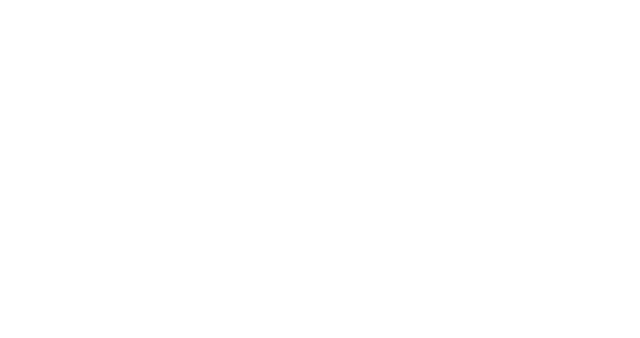
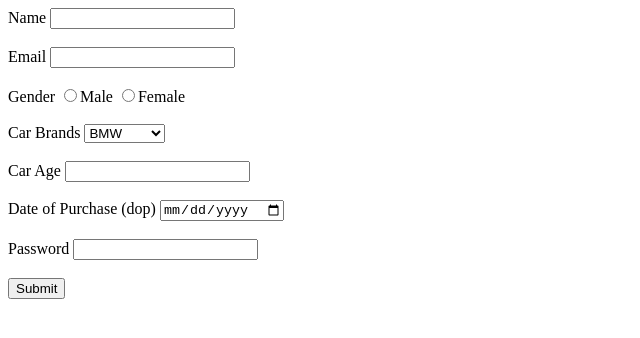
Before and after one commit to acciojob/car-insurance-form-BandiKantiChaitanya, a website: page main.html in a window 1280 px wide. Shown: the whole page, without its empty margins (0-640 px from the left). Drawn offline with Linux system fonts and the light colour scheme.

Commit message:
created a submission

```diff
--- a/main.html
+++ b/main.html
@@ -7,7 +7,45 @@
 </head>
 
 <body>
+	<form method="post" >
 	<!-- the entire body must be written by student -->
+	<label for="name" >Name</label>
+	<input id="name" type="text" required >
+	<br><br>
+
+	<label for="email" >Email</label>
+	<input id="email" type="email" required >
+	<br><br>
+
+	<label for="gender" >Gender</label>
+	<input id="gender" type="radio" name="gender" required >Male
+	<input id="gender" type="radio" name="gender" required >Female
+	<br><br>
+
+	<label for="cars" >Car Brands</label>
+	<select id="cars" >
+		<option>BMW</option>
+		<option>Audi</option>
+		<option>Mercedez</option>
+	</select>
+
+	<br><br>
+
+	<label for="carage" >Car Age</label>
+	<input id="carage" type="number" required >
+	<br><br>
+
+	<label for="dop" >Date of Purchase (dop)</label>
+	<input id="dop" type="date" required >
+	<br><br>
+
+	<label for="password" >Password</label>
+	<input id="password" type="password" required >
+	<br><br>
+
+	<button type="submit">Submit</button>
+
+</form>
     <script type="text/javascript" src="./script.js">
 </script>
 
```
